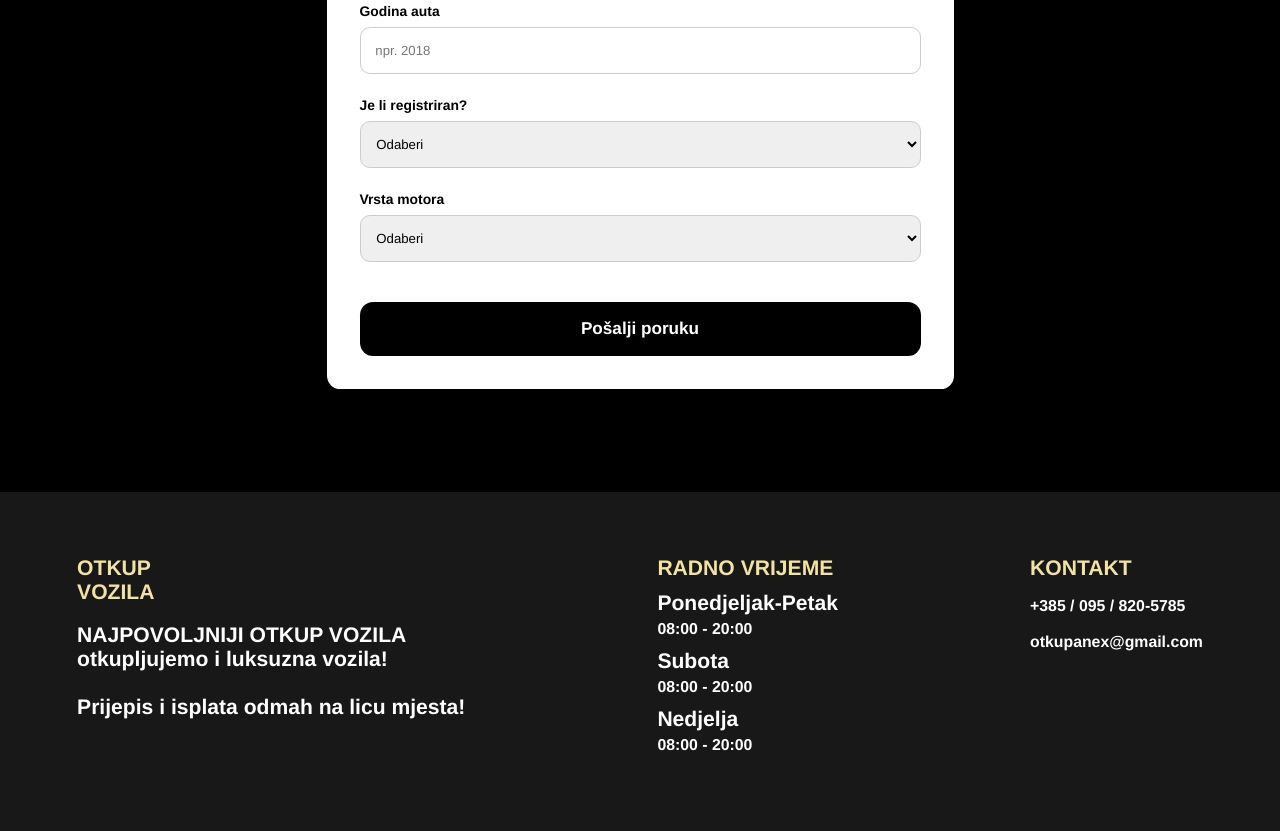
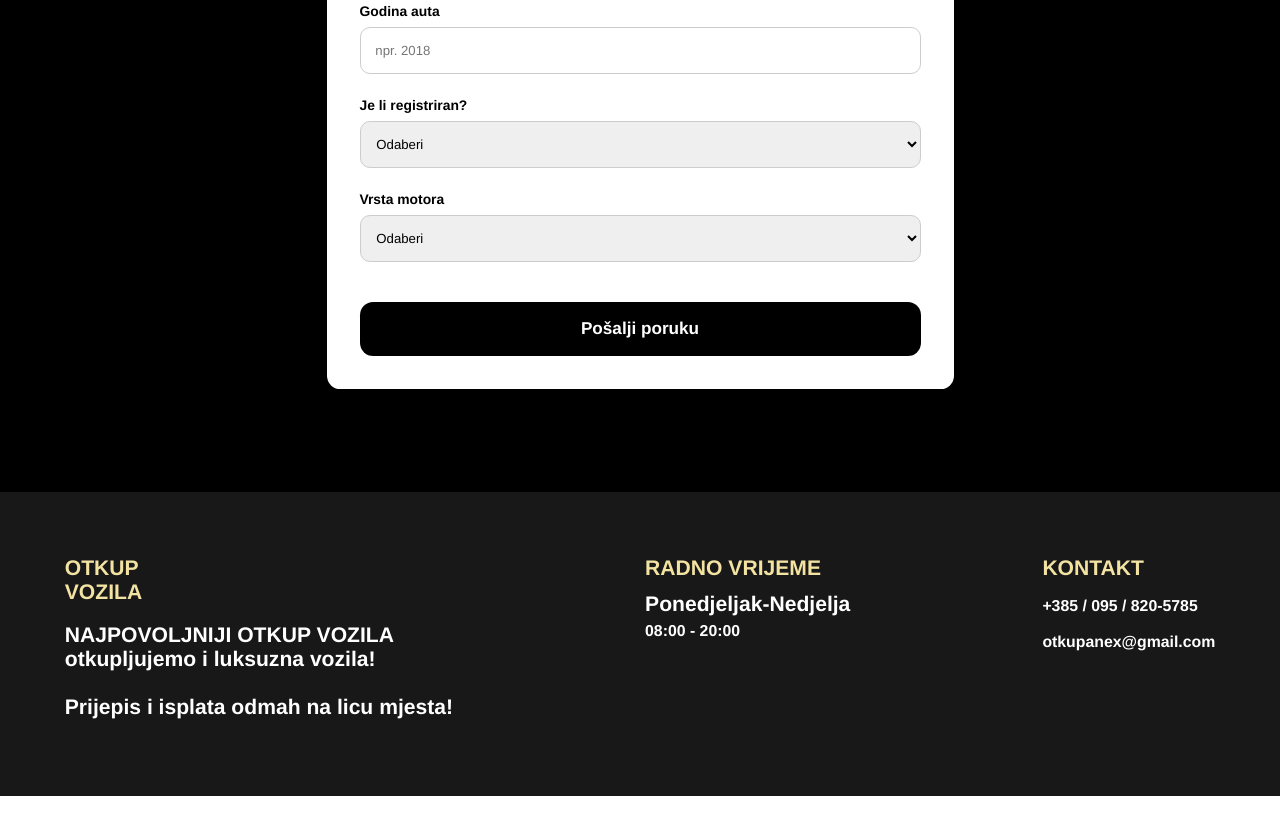
Before and after one commit to fiverrjoel82-design/Anex, a plain HTML site: page index.html in a window 1280 px wide. Shown: the part 3708-4539 px from the top of the page. After the commit the page ends 4504 px from the top, so only its background shows below. Drawn offline with Linux system fonts and the light colour scheme.

Commit message:
Update index.html

```diff
--- a/index.html
+++ b/index.html
@@ -11,14 +11,14 @@
             <img src="sliakpozadinanova.jpeg" alt="img">
             <div class="textimage">
                 <h1>
-                    <a href="main.html">
+                    <a href="index.html">
                         OTKUP <br> VOZILA
                     </a>
                 </h1>
             </div>
             <div class="textimage2">
                 <h1>
-                    <a href="main.html">
+                    <a href="index.html">
                         POČETNA
                     </a>
                 </h1>
@@ -433,7 +433,7 @@
                 </div>
                 <div class="vrijemesporedno1">
                     <h1>
-                        Ponedjeljak-Petak
+                        Ponedjeljak-Nedjelja
                     </h1>
                     <div class="ponpet">
                         <h2>
@@ -443,21 +443,21 @@
                 </div>
                 <div class="vrijemesporedno2">
                     <h1>
-                        Subota
+
                     </h1>
                     <div class="subota">
                         <h2>
-                            08:00 - 20:00
+
                         </h2>
                     </div>
                 </div>
                 <div class="vrijemesporedno3">
                     <h1>
-                        Nedjelja
+
                     </h1>
                     <div class="nedjelja">
                         <h2>
-                            08:00 - 20:00
+
                         </h2>
                     </div>
                 </div>
```
